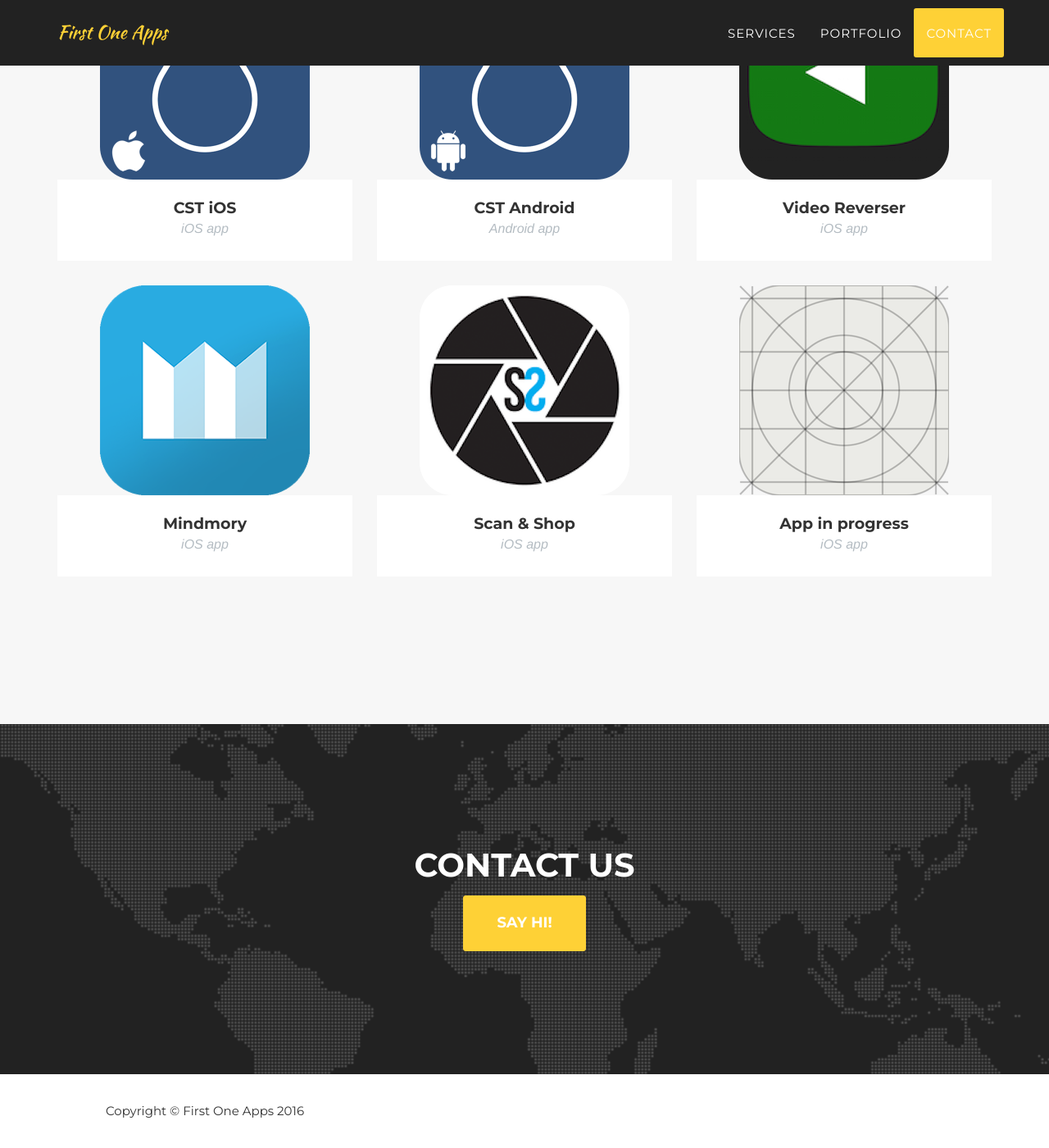
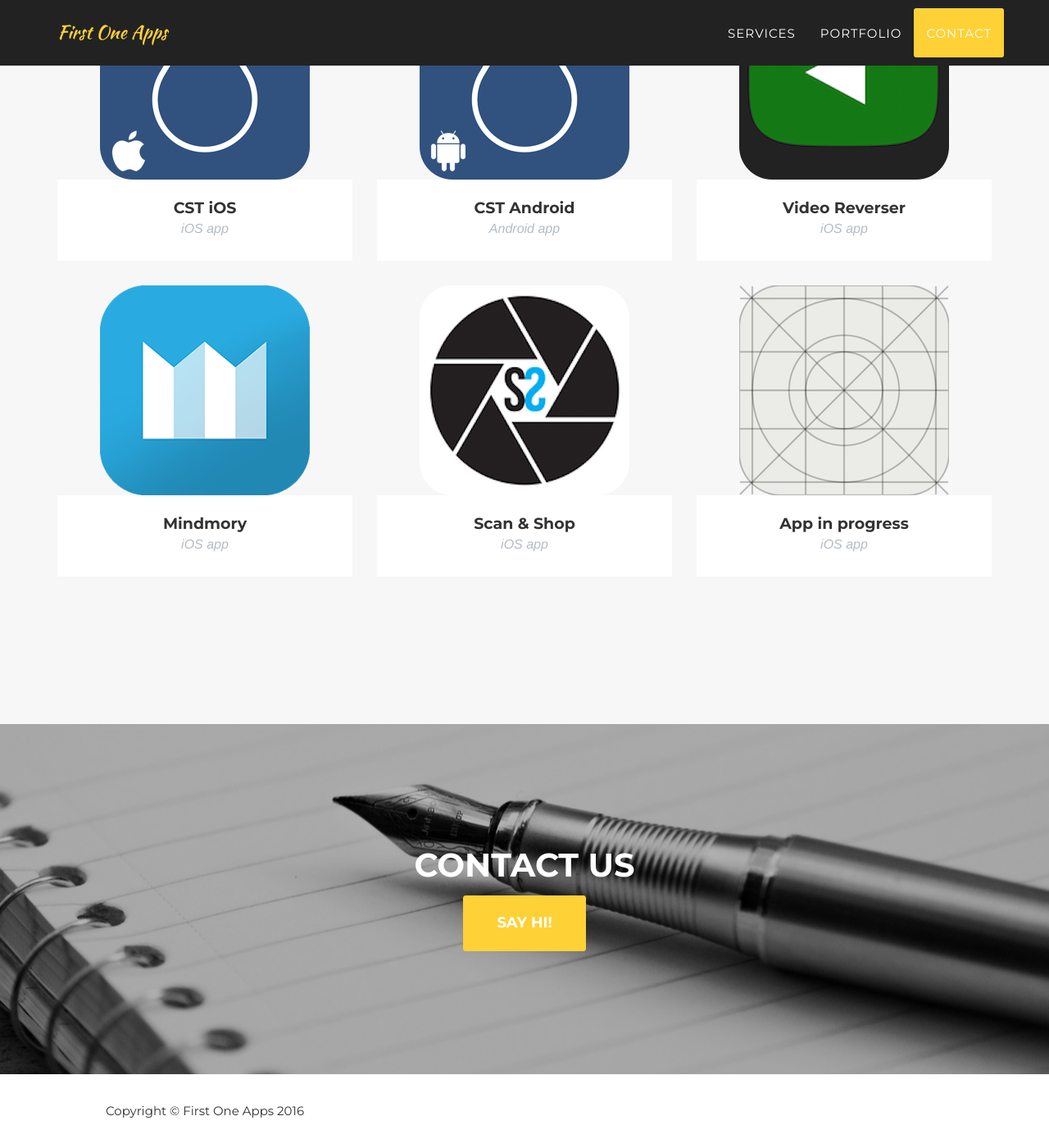
Before and after one commit to firstoneapps/firstoneapps.github.io, a Jekyll site: the page built from index.html, in a window 1280 px wide and 1400 px high, scrolled down 1534 px. Shown: the whole window at 82% size. Built offline with Jekyll 4.4.1, drawn with Linux system fonts in a browser that asks for light colours; some web fonts are replaced.

Commit message:
Update Contact section's background

```diff
--- a/_includes/css/agency.css
+++ b/_includes/css/agency.css
@@ -655,7 +655,7 @@ aside.clients img {
 
 section#contact {
     background-color: #222;
-    background-image: url('{{ site.baseurl }}/img/map-image.png');
+    background-image: url('{{ site.baseurl }}/img/contact.jpg');
     background-position: center;
     background-repeat: no-repeat;
 }
```
Also changed, not shown: img/contact.jpg (added), img/map-image.png (deleted).
